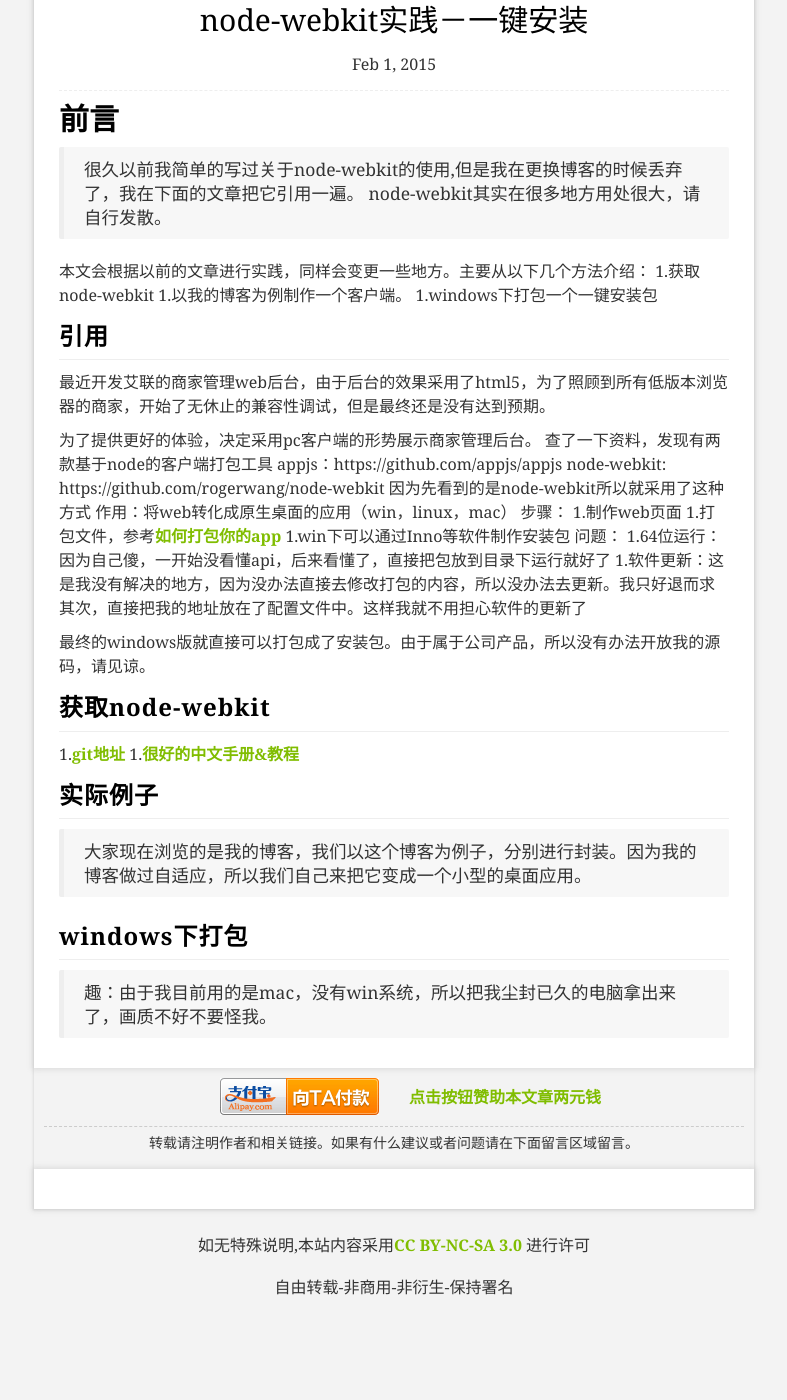
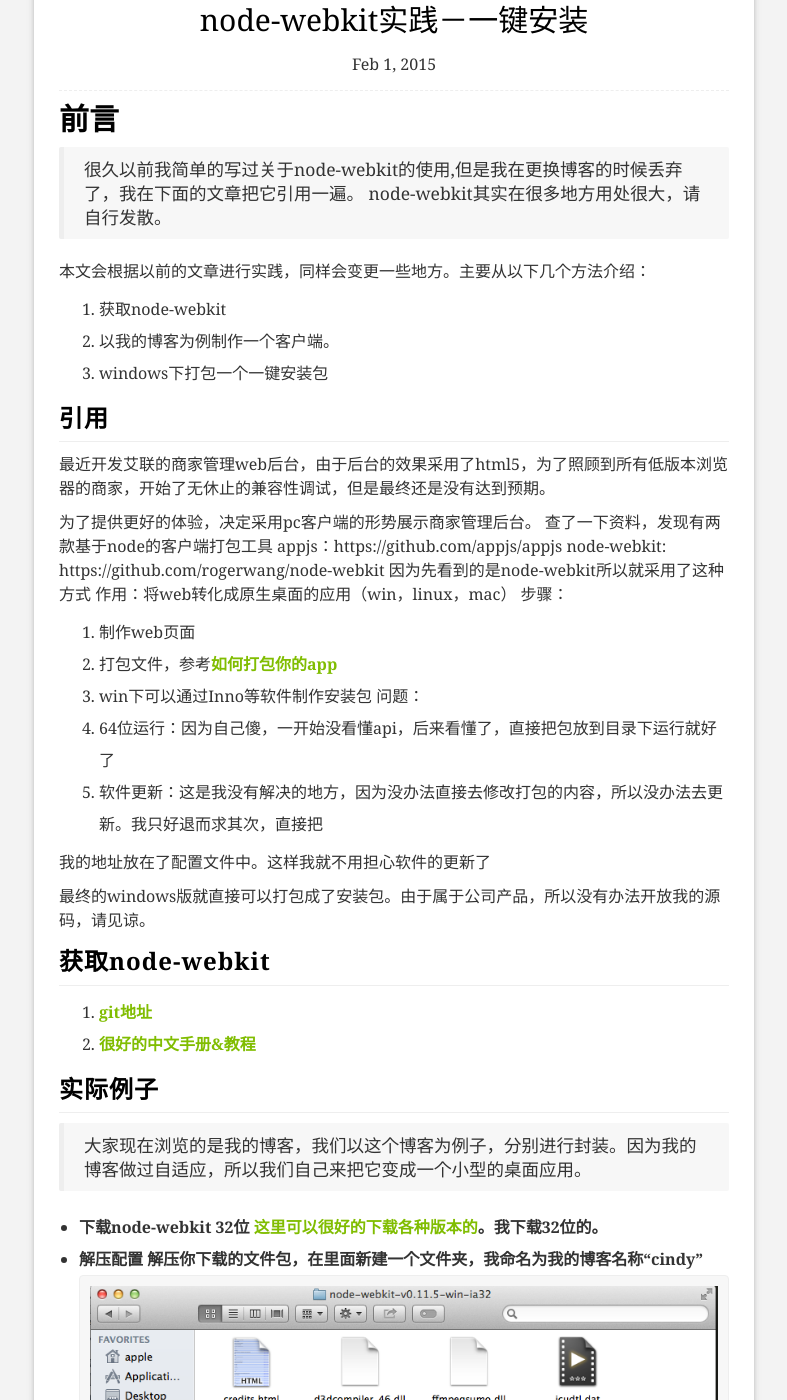
Before and after one commit to icindy/icindy.github.io, a Jekyll site: the page built from _posts/2015-02-01-node-webkit-do.md, in a window 1280 px wide and 1400 px high, scrolled down 251 px. Shown: the whole window, without its empty margins (246-1033 px from the left). Built offline with Jekyll 4.4.1, drawn with Linux system fonts in a browser that asks for light colours; nearby versions of some CDN libraries; comment, search, counter and statistics services are not loaded; before the commit the page ends 1614 px from its top, so only the background shows below that; some of the changed text lies outside the part shown.

Commit message:
node-webkit实践－一键安装

```diff
--- a/_posts/2015-02-01-node-webkit-do.md
+++ b/_posts/2015-02-01-node-webkit-do.md
@@ -11,9 +11,9 @@ tag: fontend
  >node-webkit其实在很多地方用处很大，请自行发散。
 
 本文会根据以前的文章进行实践，同样会变更一些地方。主要从以下几个方法介绍：
- 1.获取node-webkit
- 1.以我的博客为例制作一个客户端。
- 1.windows下打包一个一键安装包
+ 1. 获取node-webkit
+ 1. 以我的博客为例制作一个客户端。
+ 1. windows下打包一个一键安装包
 
 ##引用
 
@@ -26,25 +26,83 @@ node-webkit: https://github.com/rogerwang/node-webkit
 因为先看到的是node-webkit所以就采用了这种方式
 作用：将web转化成原生桌面的应用（win，linux，mac）
 步骤：
- 1.制作web页面
- 1.打包文件，参考[如何打包你的app](https://github.com/rogerwang/node-webkit/wiki/How-to-package-and-distribute-your-apps)
- 1.win下可以通过Inno等软件制作安装包
+ 1. 制作web页面
+ 1. 打包文件，参考[如何打包你的app](https://github.com/rogerwang/node-webkit/wiki/How-to-package-and-distribute-your-apps)
+ 1. win下可以通过Inno等软件制作安装包
 问题：
- 1.64位运行：因为自己傻，一开始没看懂api，后来看懂了，直接把包放到目录下运行就好了
- 1.软件更新：这是我没有解决的地方，因为没办法直接去修改打包的内容，所以没办法去更新。我只好退而求其次，直接把我的地址放在了配置文件中。这样我就不用担心软件的更新了
+ 1. 64位运行：因为自己傻，一开始没看懂api，后来看懂了，直接把包放到目录下运行就好了
+ 1. 软件更新：这是我没有解决的地方，因为没办法直接去修改打包的内容，所以没办法去更新。我只好退而求其次，直接把
+
+ 我的地址放在了配置文件中。这样我就不用担心软件的更新了
 
 最终的windows版就直接可以打包成了安装包。由于属于公司产品，所以没有办法开放我的源码，请见谅。
 
 ##获取node-webkit
 
- 1.[git地址](https://github.com/rogerwang/node-webkit)
- 1.[很好的中文手册&教程](http://www.cnblogs.com/xuanhun/tag/node-webkit/)
+ 1. [git地址](https://github.com/rogerwang/node-webkit)
+ 1. [很好的中文手册&教程](http://www.cnblogs.com/xuanhun/tag/node-webkit/)
 
 
 ##实际例子
 
  >大家现在浏览的是我的博客，我们以这个博客为例子，分别进行封装。因为我的博客做过自适应，所以我们自己来把它变成一个小型的桌面应用。
 
+ * 下载node-webkit 32位
+[这里可以很好的下载各种版本的](https://github.com/rogerwang/node-webkit/#downloads)。我下载32位的。
+ * 解压配置
+解压你下载的文件包，在里面新建一个文件夹，我命名为我的博客名称“cindy”
+![软件包图片](/images/post/node-webkit/image1.png)
+ * 添加配置文件`package.json`
+ 我的配置文件很简单，因为我是远程加载的。
+
+ {% highlight json %}
+	{
+  "main": "http://cindyfn.com",
+
+  "name": "cindy-blog",
+
+  "description": "会写ios的前端",
+
+  "version": "0.1.0",
+
+  "keywords": [ "web","IOS","nodejs","javascript","js","object-c","前端开发","ios开发" ],
+
+  //定义windows表现
+  "window": {
+
+    "title": "cindy的博客",
+
+    "icon": "logo.png",
+
+    "toolbar": true,
+
+    "frame": false,
+
+    "width": 320,
+
+    "height": 500
+
+  }
+
+}
+ {% endhighlight %}
+
+ * 打包运行
+ >备：windows下运行可以将cindy文件夹拖拽到nw.exe中进行展示
+
+ 打包：在windows下打包cindy文件夹下文件为cindy.zip打包，并修改名字为cindy.nw
+ 打包exe: `copy /b nw.exe+cindy.nw cindy.exe`
+
+ 这样就会在文件夹下又一个cindy.exe，点击运行就会看到相应的效果。
+
+ 不过。你不要以为这样就大功告成了，你尝试把cindy.exe单独拿出来运行，貌似不能运行了。为什么？以为它的运行是依赖包内的chrome的，你单独拿出来当然不能运行了。不过别急，继续往下面看，教你如何打包安装包。
+
+ > 切换到windows电脑。有点不习惯。
+
+
+
+
+
 
 ##windows下打包
 
```
Also changed, not shown: images/post/node-webkit/image1.png (added).
